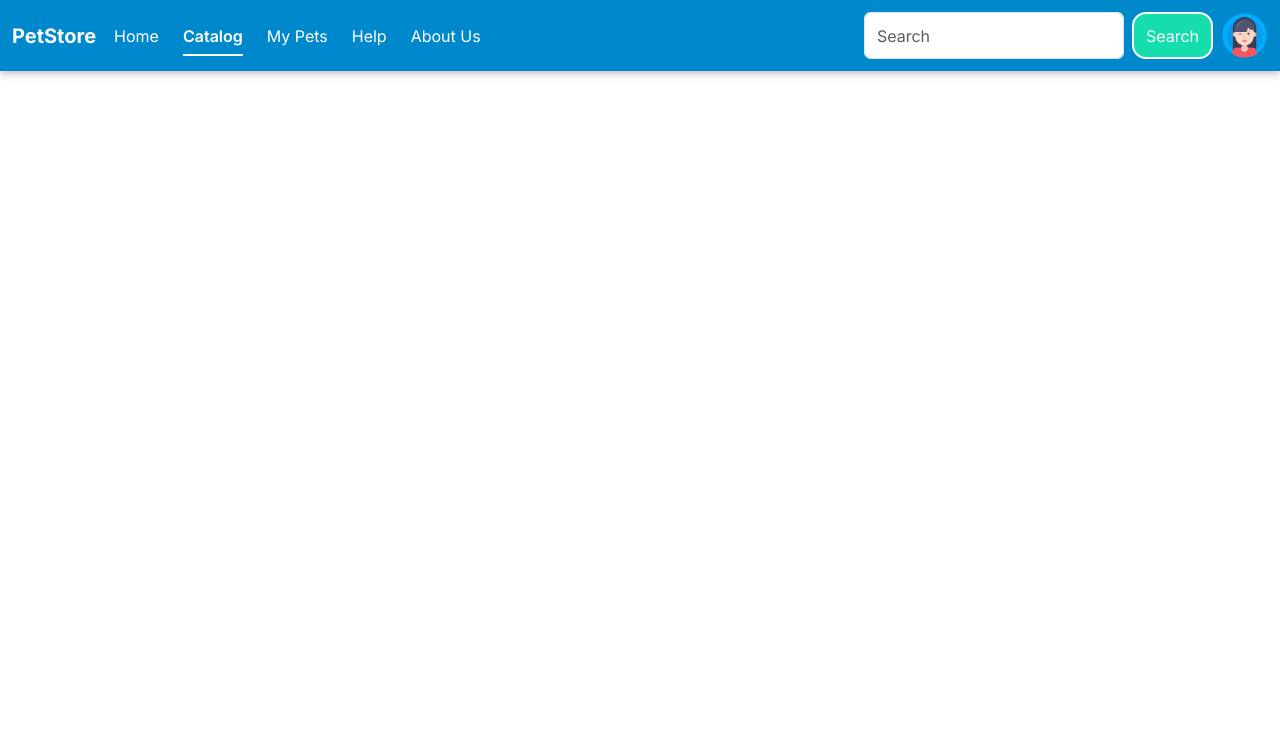
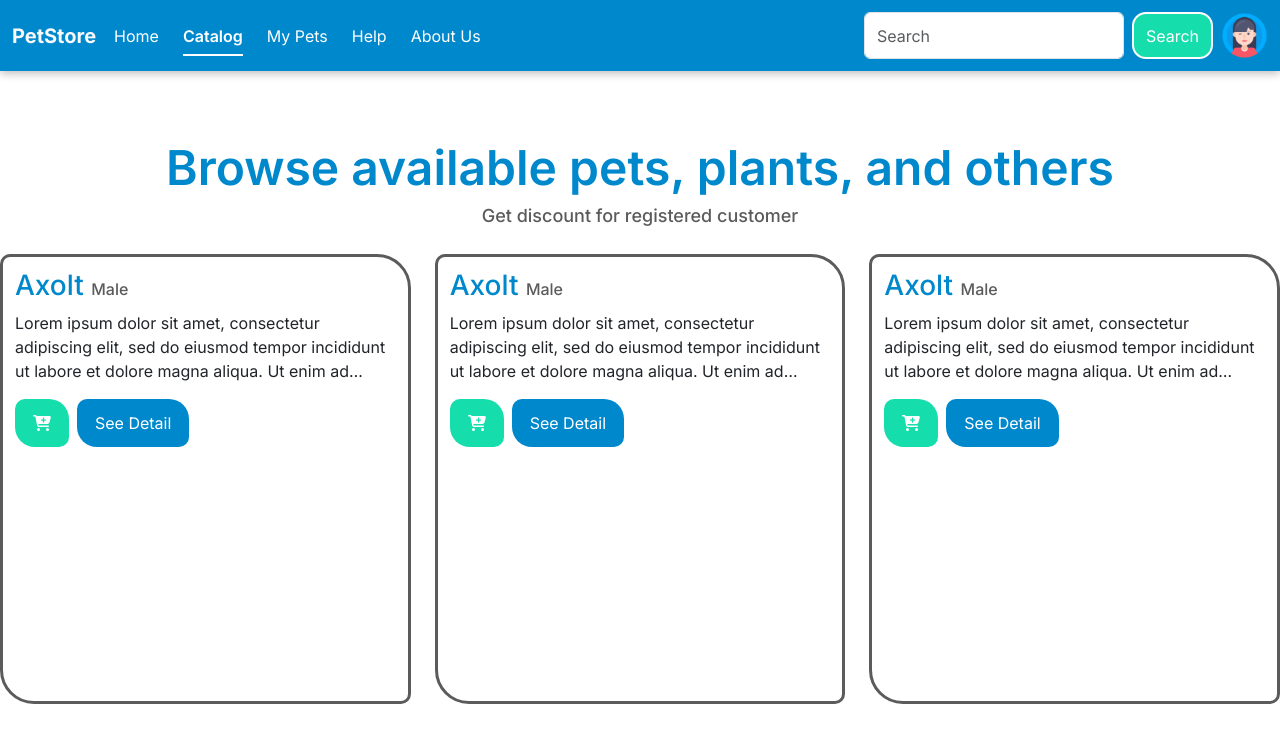
Before and after one commit to FlazeFy/pet-store-FE, a Next.js app in the folder petstore/: page /catalog in a window 1280 px wide. Shown: the top 742 px of the page. Built offline with nearby package versions, Linux system fonts and the light colour scheme.

Commit message:
catalog component
not finished

```diff
--- a/petstore/src/app/catalog/page.js
+++ b/petstore/src/app/catalog/page.js
@@ -1,5 +1,8 @@
 // Components
+import GetCatalogContainer from "@/components/containers/catalog"
+import GetLable from "@/components/label/label"
 import GetNavbar from "@/components/navbar/navbar"
+import GetBreakLine from "@/components/others/breakLine"
 
 export const metadata = {
     title: 'PetStore - Catalog',
@@ -7,7 +10,20 @@ export const metadata = {
 }
 
 export default function CatalogPage() {
+    const builder = [
+
+    ]
+
     return <>
-        <GetNavbar active={"catalog"}/>
+        <GetNavbar active="catalog"/>
+        <div className="content-grid">
+            <GetBreakLine length={2}/>
+            <GetLable type="main_title" title="Browse available pets, plants, and others" desc="Get discount for registered customer"/>
+            <div className="row">
+                <GetCatalogContainer type="pet" builder={builder}/>
+                <GetCatalogContainer type="pet" builder={builder}/>
+                <GetCatalogContainer type="pet" builder={builder}/>
+            </div>
+        </div>
     </>
 }
--- /dev/null
+++ b/petstore/src/components/containers/catalog.js
@@ -0,0 +1,20 @@
+// Modules CSS
+import style from './containers.module.css'
+
+//Font awesome classicon
+import { library } from "@fortawesome/fontawesome-svg-core"
+import { FontAwesomeIcon } from '@fortawesome/react-fontawesome'
+import { faCartPlus} from "@fortawesome/free-solid-svg-icons"
+
+export default function GetCatalogContainer({builder}) {
+    return <div className='col-lg-4 col-md-3 col-sm-12'>
+        <div className={style.cat_cont}>
+            <div className={style.cat_body}>
+                <h3 className={style.title}>Axolt <span className={style.title_ext}>Male</span></h3>
+                <p className={style.bio}>Lorem ipsum dolor sit amet, consectetur adipiscing elit, sed do eiusmod tempor incididunt ut labore et dolore magna aliqua. Ut enim ad minim veniam, quis nostrud exercitation ullamco laboris nisi ut aliquip ex ea commodo consequat. </p>
+                <button className={"me-2 " + style.add_cart}><FontAwesomeIcon icon={faCartPlus}/></button>
+                <button className={style.detail_btn}>See Detail</button>
+            </div>
+        </div>
+    </div>
+}
--- /dev/null
+++ b/petstore/src/components/containers/containers.module.css
@@ -0,0 +1,54 @@
+.title {
+    color: var(--primaryColor);
+}
+
+/* GetCatalogContainer */
+.cat_cont {
+    padding: 0;
+    height: 450px;
+    border: 3px solid var(--darkColor);
+    border-radius: var(--roundedSM) var(--roundedJumbo) var(--roundedSM) var(--roundedJumbo);
+    cursor: pointer;
+    -webkit-transition: all 0.3s;
+    -o-transition: all 0.3s;
+    transition: all 0.3s;
+}
+.cat_cont:hover {
+    border: 3px solid var(--primaryColor);
+    box-shadow: rgba(0, 0, 0, 0.35) 0px 5px 15px;
+    transform: rotate(-2deg);
+}
+.cat_body {
+    padding: var(--spaceMD);
+}
+.title_ext {
+    font-weight: 500;
+    color: var(--darkColor );
+    font-size: var(--textLG);
+}
+.bio {
+    overflow: hidden;
+    display: -webkit-box;
+    -webkit-line-clamp: 3;
+    line-clamp: 3;
+    -webkit-box-orient: vertical;
+}
+.detail_btn, .add_cart {
+    padding: var(--spaceSM) var(--spaceXMD);
+    border: 2px solid transparent;
+    color: var(--whiteColor);
+    -webkit-transition: all 0.3s;
+    -o-transition: all 0.3s;
+    transition: all 0.3s;
+    border-radius: var(--roundedSM) var(--roundedXLG) var(--roundedSM) var(--roundedXLG);
+}
+.detail_btn {
+    background: var(--primaryColor);
+}
+.add_cart {
+    background: var(--successBG);
+}
+
+.detail_btn:hover, .add_cart:hover {
+    box-shadow: rgba(0, 0, 0, 0.25) 0px 4.65px 12px;
+}
--- /dev/null
+++ b/petstore/src/components/label/label.js
@@ -0,0 +1,14 @@
+// Modules CSS
+import style from './label.module.css'
+
+export default function GetLable({type, title, desc}) {
+    if(type == "main_title"){
+        return <div className={style.title_holder}>
+            <h1 className={style.title_text}>{title}</h1>
+            <h6 className={style.desc_text}>{desc}</h6>
+        </div>
+    } else {
+        return <></>
+    }
+
+}
--- /dev/null
+++ b/petstore/src/components/label/label.module.css
@@ -0,0 +1,15 @@
+
+.title_holder {
+    padding: var(--spaceLG);
+    text-align: center;
+}
+.title_text {
+    font-weight: 600;
+    font-size: var(--textXJumbo);
+    color: var(--primaryColor);
+}
+.desc_text {
+    font-weight: 500;
+    font-size: var(--textXLG);
+    color: var(--darkColor);
+}
--- /dev/null
+++ b/petstore/src/components/others/breakLine.js
@@ -0,0 +1,13 @@
+export default function GetBreakLine({length}) {
+    const builder = Array(length).fill(1)
+
+    return (
+        <>
+            {
+                builder.map((_) => {
+                    return <br></br>
+                })
+            }
+        </>
+    )
+}
--- a/petstore/src/modules/styles/globals.css
+++ b/petstore/src/modules/styles/globals.css
@@ -12,7 +12,7 @@
 
   /* Rounded */
   --roundedCircle : 100%;
-  --roundedJumbo : 30px;
+  --roundedJumbo : 34px;
   --roundedXLG : 20px;
   --roundedLG : 18px;
   --roundedMD : 14px;
@@ -55,3 +55,8 @@
   --greyColor : #C3C3C3;
   --shadowColor : #808080;
 }
+
+.content-grid {
+  width: 1280px;
+  margin-inline: auto;
+}
```
